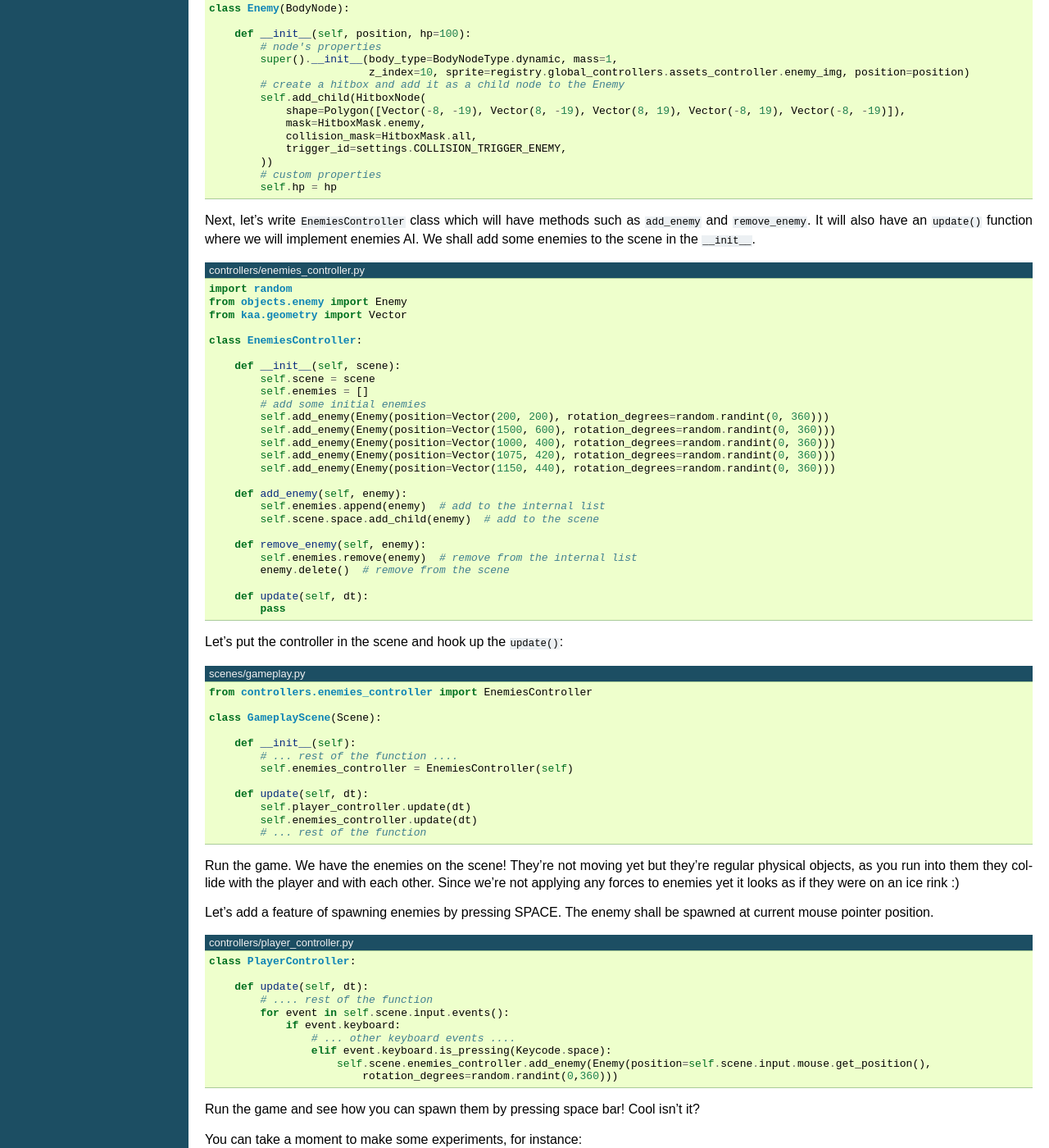
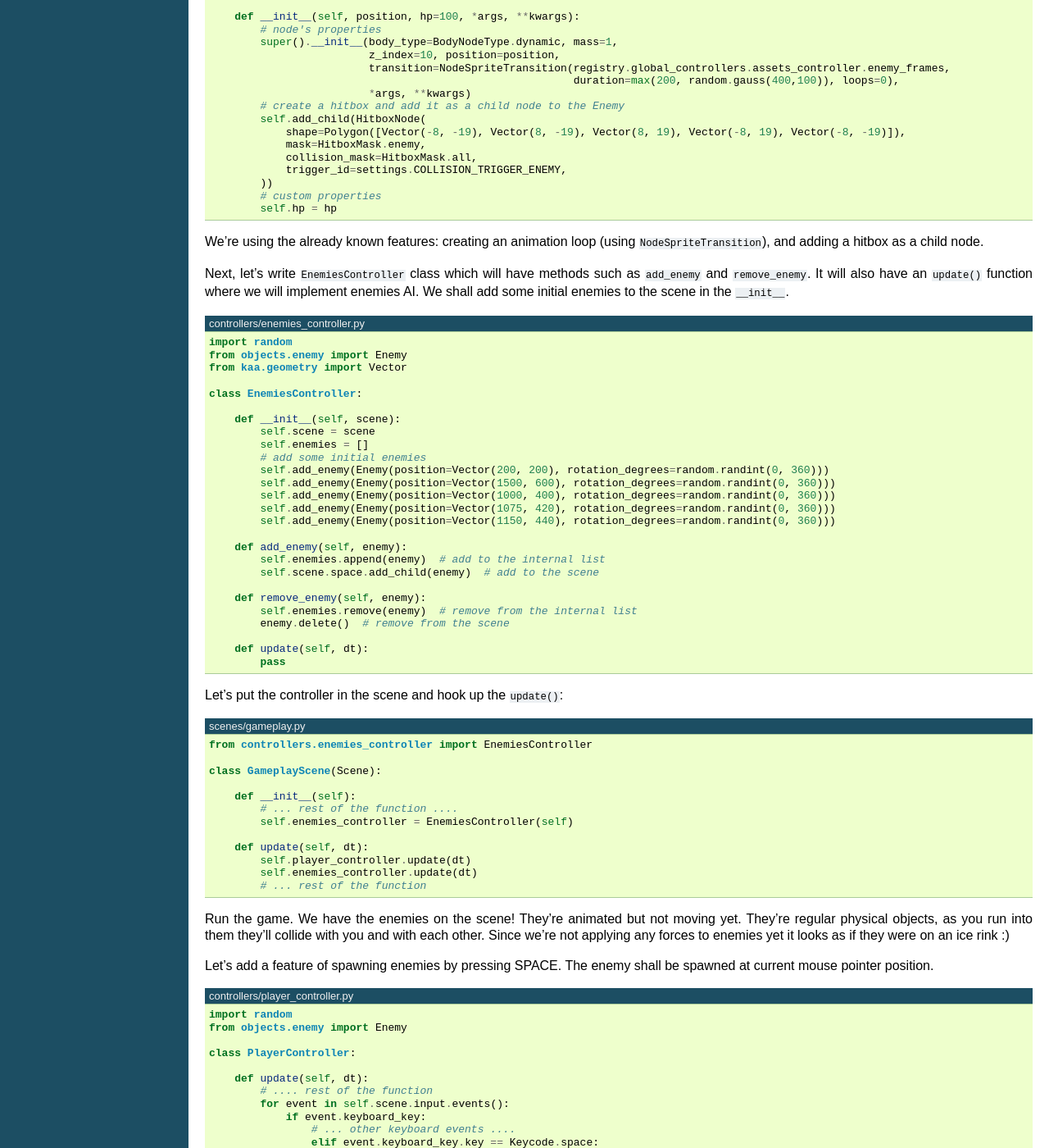
Before and after one commit to kaaengine/kaa, a Sphinx documentation site: the page built from docs/tutorial/part05.rst, in a window 1280 px wide and 1400 px high, scrolled down 4181 px. Shown: the whole window at 82% size. Built offline with Sphinx 7.4.7, drawn with Linux system fonts in a browser that asks for light colours; some of the changed text lies outside the part shown.

Commit message:
part 5 of the tutorial being upgraded to kaaengine 0.6

```diff
--- a/docs/tutorial/part05.rst
+++ b/docs/tutorial/part05.rst
@@ -148,8 +146,8 @@
     MACHINE_GUN_BULLET_SPEED = 1200
     GRENADE_LAUNCHER_BULLET_SPEED = 200
 
-Finally, let's change the :code:`Player` object to be a dynamic :code:`BodyNode` with a mass of 1. Let's also add
-a hitbox for the player!
+Finally, let's make the :code:`Player` object to inherit from a :code:`BodyNode`, making it a physical object. Let's
+give it a mass of 1. Let's also add a hitbox node to the player!
 
 .. code-block:: python
     :caption: objects/player.py
@@ -241,14 +238,18 @@
     from common.enums import HitboxMask
     import registry
     import settings
-
+    from kaa.transitions import NodeSpriteTransition
+    import random
 
     class Enemy(BodyNode):
 
-        def __init__(self, position, hp=100):
+        def __init__(self, position, hp=100, *args, **kwargs):
             # node's properties
             super().__init__(body_type=BodyNodeType.dynamic, mass=1,
-                             z_index=10, sprite=registry.global_controllers.assets_controller.enemy_img, position=position)
+                             z_index=10, position=position,
+                             transition=NodeSpriteTransition(registry.global_controllers.assets_controller.enemy_frames,
+                                                             duration=max(200, random.gauss(400,100)), loops=0),
+                             *args, **kwargs)
             # create a hitbox and add it as a child node to the Enemy
             self.add_child(HitboxNode(
                 shape=Polygon([Vector(-8, -19), Vector(8, -19), Vector(8, 19), Vector(-8, 19), Vector(-8, -19)]),
@@ -259,10 +260,12 @@
             # custom properties
             self.hp = hp
 
+We're using the already known features: creating an animation loop (using :code:`NodeSpriteTransition`), and adding
+a hitbox as a child node.
 
 Next, let's write :code:`EnemiesController` class which will have methods such as :code:`add_enemy` and
 :code:`remove_enemy`. It will also have an :code:`update()` function where we will implement enemies AI. We shall
-add some enemies to the scene in the :code:`__init__`.
+add some initial enemies to the scene in the :code:`__init__`.
 
 .. code-block:: python
     :caption: controllers/enemies_controller.py
@@ -313,8 +316,8 @@
             self.enemies_controller.update(dt)
             # ... rest of the function
 
-Run the game. We have the enemies on the scene! They're not moving yet but they're regular physical objects, as you
-run into them they collide with the player and with each other. Since we're not applying any forces to enemies yet
+Run the game. We have the enemies on the scene! They're animated but not moving yet. They're regular physical objects, as you
+run into them they'll collide with you and with each other. Since we're not applying any forces to enemies yet
 it looks as if they were on an ice rink :)
 
 Let's add a feature of spawning enemies by pressing SPACE. The enemy shall be spawned at current mouse pointer position.
@@ -322,14 +325,17 @@
 .. code-block:: python
     :caption: controllers/player_controller.py
 
+    import random
+    from objects.enemy import Enemy
+
     class PlayerController:
 
         def update(self, dt):
             # .... rest of the function
             for event in self.scene.input.events():
-                if event.keyboard:
+                if event.keyboard_key:
                     # ... other keyboard events ....
-                    elif event.keyboard.is_pressing(Keycode.space):
+                    elif event.keyboard_key.key == Keycode.space:
                         self.scene.enemies_controller.add_enemy(Enemy(position=self.scene.input.mouse.get_position(),
                             rotation_degrees=random.randint(0,360)))
 
@@ -531,7 +537,8 @@
 
 The above is very similar to the force gun. You may run the game and see how it looks. The main difference is that
 the machine gun bullets don't bounce back when colliding with enemies. In fact they're not affected at all by
-any collisions. It's because they're kinematic bodies.
+any collisions, and behave as if they had very large mass, pushing enemies with great energy. It's because they're
+kinematic bodies. We need to handle MG bullet collisions with enemies manually.
 
 Collisions handling
 ~~~~~~~~~~~~~~~~~~~
@@ -594,6 +601,8 @@
 .. code-block:: python
     :caption: scenes/gameplay.py
 
+    from controllers.collisions_controller import CollisionsController
+
     class GameplayScene(Scene):
 
         def __init__(self):
@@ -615,16 +624,17 @@
             self.stagger_time_left = 0
 
         def stagger(self):
-            # use "stagger" sprite
+            # use the "stagger" sprite
             self.sprite = registry.global_controllers.assets_controller.enemy_stagger_img
             # stagger stops enemy from moving:
             self.velocity = Vector(0, 0)
-            # track time for staying in the staggered state
+            # track time for staying in the "staggered" state
             self.stagger_time_left = 150
 
         def recover_from_stagger(self):
-            # user regular sprite:
-            self.sprite = registry.global_controllers.assets_controller.enemy_img
+            # start using the standard sprite animation again
+            self.transition=NodeSpriteTransition(registry.global_controllers.assets_controller.enemy_frames,
+                                                             duration=max(200, random.gauss(400, 100)), loops=0)
 
             self.stagger_time_left = 0
 
@@ -646,7 +656,9 @@
                         enemy.recover_from_stagger()
 
 
-Finally let's implement the proper collision handling logic when a machine gun bullet collides with an enemy:
+Finally let's implement the proper collision handling logic when a machine gun bullet collides with an enemy. We
+would apply 10 HP damage and add a blood splatter animation at a place where collision occurred. If enemy HP drops
+below zero we remove the enemy from the scene and play enemy death animation.
 
 .. code-block:: python
     :caption: controllers/collisions_controller.py
@@ -671,7 +683,9 @@
                 enemy.hp -= 10
                 # add the blood splatter animation to the scene
                 self.scene.root.add_child(Node(z_index=900,
-                                               sprite=registry.global_controllers.assets_controller.blood_splatter_img,
+                                               transition=NodeSpriteTransition(
+                                                   registry.global_controllers.assets_controller.blood_splatter_frames,
+                                                   duration=140),
                                                position=enemy.position, rotation=mg_bullet_pair.body.rotation + math.pi,
                                                lifetime=140))
                 # add a random bloodstain - make smaller ones more likely since it's a small arms hit :)
@@ -679,12 +693,14 @@
                     registry.global_controllers.assets_controller.bloodstain_imgs, weights=[5, 3, 1, 0.5])[0],
                                                position=enemy.position, rotation=mg_bullet_pair.body.rotation + math.pi,
                                                lifetime=random.randint(20000, 40000)))
-                if enemy.hp<=0:
+                if enemy.hp <= 0:
                     # show death animation
                     self.scene.root.add_child(Node(z_index=1,
-                                                   sprite=random.choice(registry.global_controllers.assets_controller.enemy_death_imgs),
+                                                   transition=NodeSpriteTransition(random.choice(
+                                                       registry.global_controllers.assets_controller.enemy_death_frames),
+                                                       duration=450),
                                                    position=enemy.position, rotation=enemy.rotation,
-                                                   origin_alignment = Alignment.right,
+                                                   origin_alignment=Alignment.right,
                                                    lifetime=random.randint(10000, 20000)))
                     # remove enemy node from the scene
                     self.scene.enemies_controller.remove_enemy(enemy)
@@ -695,7 +711,7 @@
 
 The bullet-enemy collision handling logic is rather self-explanatory. What's interesting is that we remove objects
 from the scene at the end of the function. Remember that when a :code:`delete()` is called on an object
-we can no longer use its properties (even if we only want to read them).
+we can no longer use its properties, even if we only want to read them!
 
 Run the game and enjoy shooting at enemies with machine gun, blood splatters and bodies falling down :)
 
@@ -783,8 +799,8 @@
                 # handle enemy stagger time and stagger recovery
                 if enemy.stagger_time_left > 0:
                     enemy.stagger_time_left -= dt
-                if enemy.stagger_time_left <= 0:
-                    enemy.recover_from_stagger()
+                    if enemy.stagger_time_left <= 0:
+                        enemy.recover_from_stagger()
 
                 # handle enemy movement
                 if enemy.movement_mode == EnemyMovementMode.MoveToWaypoint:
```
Also changed, not shown: other parts of docs/tutorial/part05.rst (+10 -13 lines).
